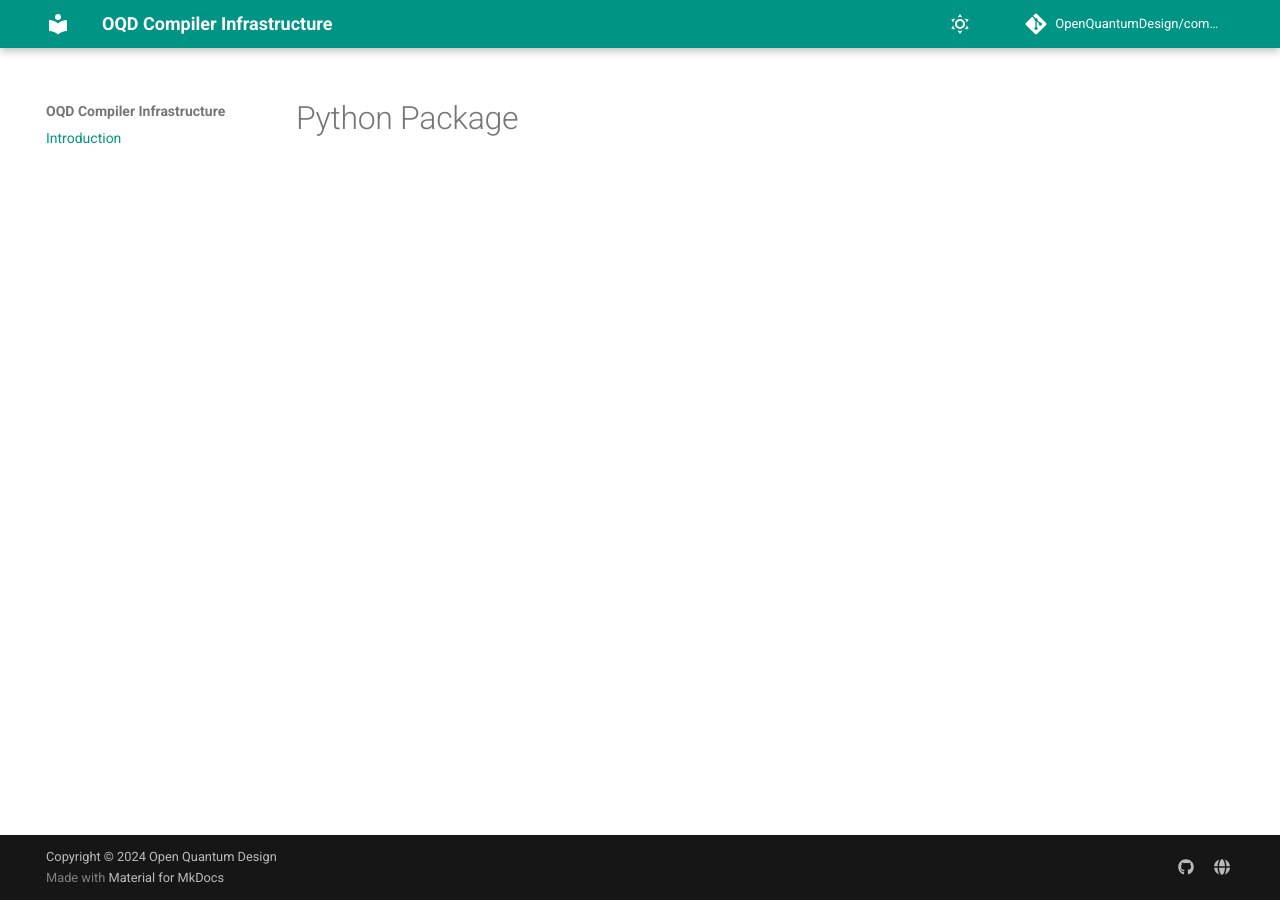
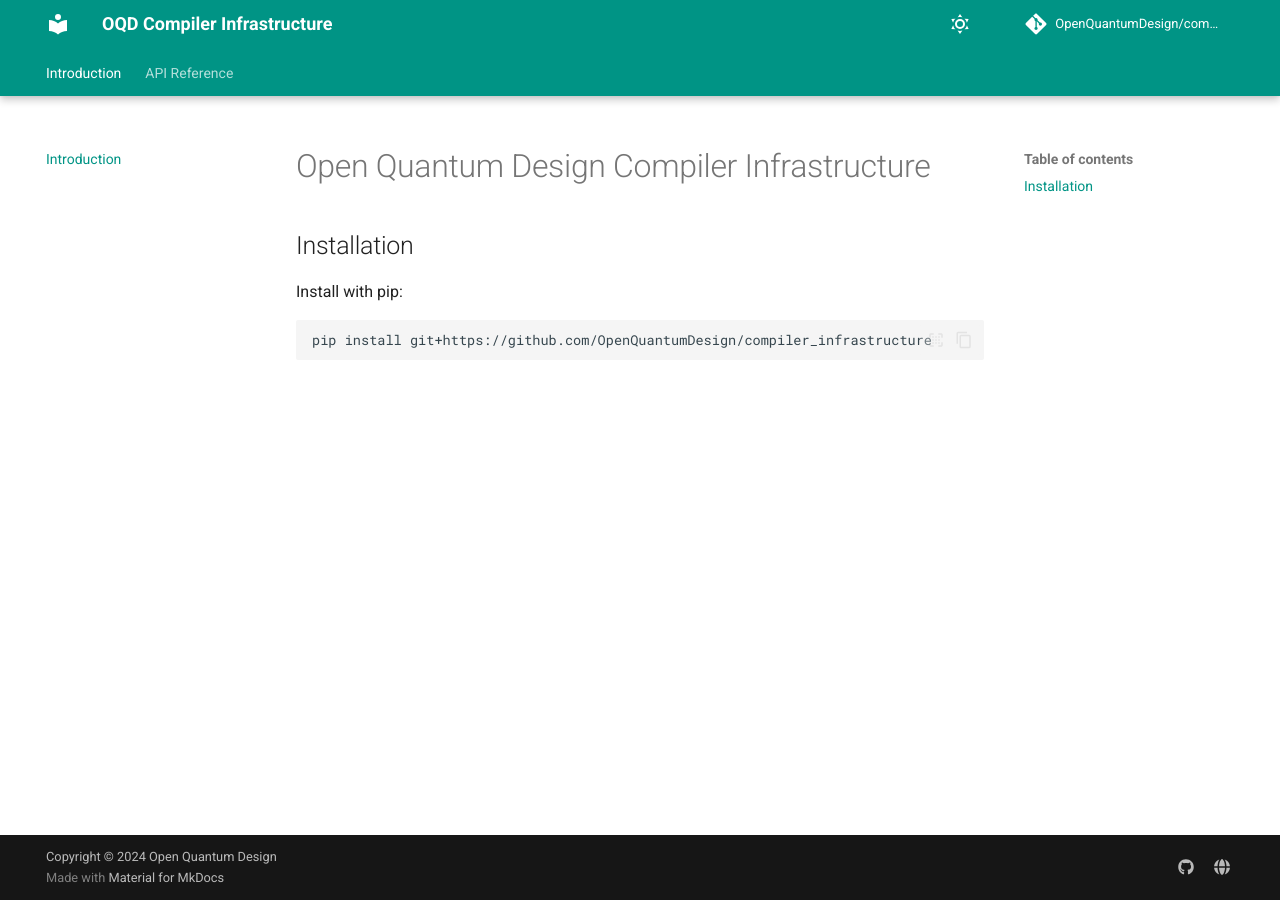
Before and after one commit to OpenQuantumDesign/oqd-compiler-infrastructure, an MkDocs documentation site: the page built from docs/index.md, in a window 1280 px wide. Built offline with MkDocs 1.6.1 and Material for MkDocs 9.7.7, drawn with Linux system fonts in a browser that asks for light colours; comment, search, counter and statistics services are not loaded.

Commit message:
Updated documentation

````diff
--- /dev/null
+++ b/docs/api_reference.md
@@ -0,0 +1 @@
+::: oqd_compiler_infrastructure
--- a/docs/index.md
+++ b/docs/index.md
@@ -1 +1,9 @@
-# Python Package
+# Open Quantum Design Compiler Infrastructure
+
+## Installation
+
+Install with pip:
+
+```bash
+pip install git+https://github.com/OpenQuantumDesign/compiler_infrastructure
+```
--- a/mkdocs.yaml
+++ b/mkdocs.yaml
@@ -19,6 +19,7 @@
 
 nav:
   - Introduction: index.md
+  - API Reference: api_reference.md
 
 theme:
   name: material
@@ -43,12 +44,16 @@
     - search.suggest
     - search.highlight
     - content.tabs.link
-    - navigation.indexes
     - content.tooltips
-    - navigation.path
     - content.code.annotate
     - content.code.copy
     - content.code.select
+    - navigation.tabs
+    - navigation.tabs.sticky
+    - navigation.sections
+    - navigation.top
+    - navigation.prune
+    - toc.follow
 
 plugins:
   - mkdocstrings:
@@ -70,6 +75,7 @@
             members_order: "source"
           import:
             - https://docs.python.org/3/objects.inv
+            - https://docs.pydantic.dev/latest/objects.inv
 
 markdown_extensions:
   - toc:
@@ -97,10 +103,15 @@
   - pymdownx.arithmatex:
       generic: true
 
+  - mdx_truly_sane_lists:
+      nested_indent: 2
+      truly_sane: True
+
 extra_javascript:
   - javascripts/mathjax.js
   - https://polyfill.io/v3/polyfill.min.js?features=es6
   - https://cdn.jsdelivr.net/npm/mathjax@3/es5/tex-mml-chtml.js
 
 extra_css:
-  - stylesheets/extra_admonitions.css
+  - stylesheets/headers.css
+  - stylesheets/admonitions.css
--- a/pyproject.toml
+++ b/pyproject.toml
@@ -15,6 +15,7 @@
     "mkdocstrings",
     "mkdocs-material",
     "mkdocstrings-python",
+    "mdx_truly_sane_lists",
 ]
 test = ["unittest_prettify"]
 
````
Also changed, not shown: README.md (+13 -2 lines).
